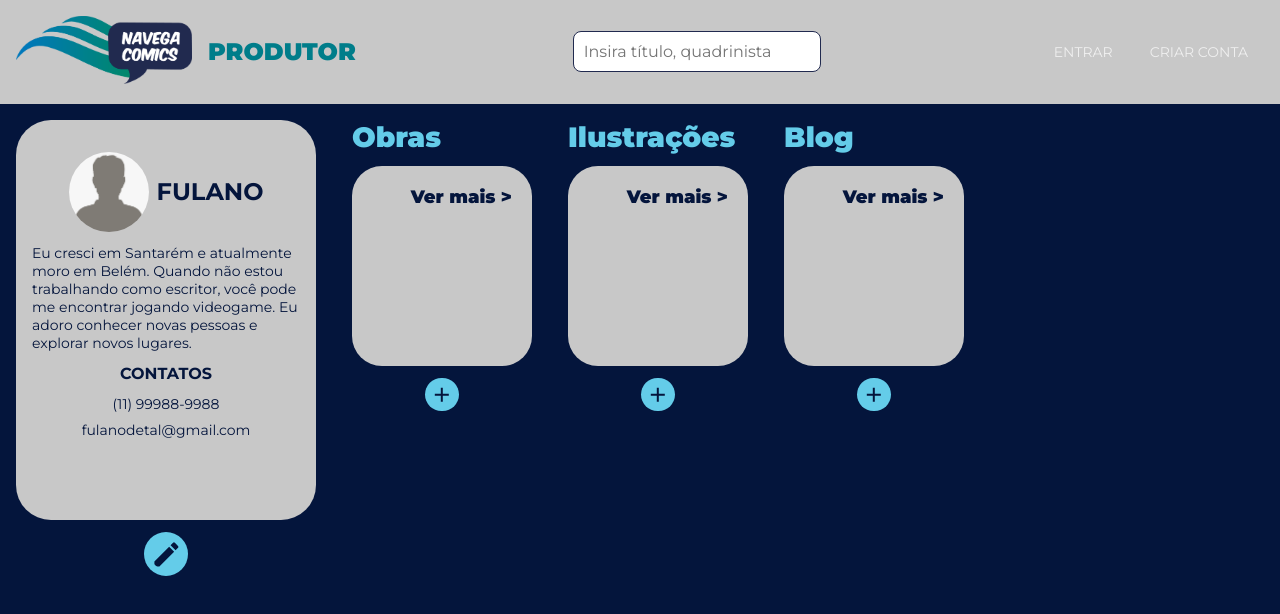
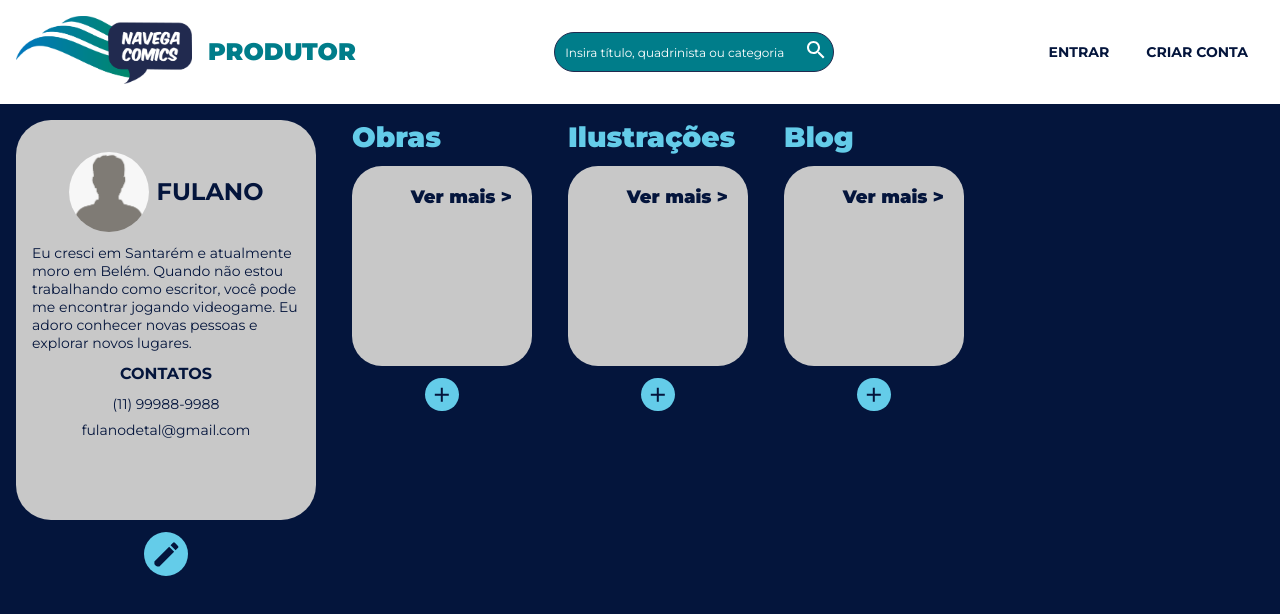
Before and after one commit to YannFigueiredo/narede, a React (Create React App) app in the folder frontend/: page /produtor in a window 1280 px wide. Shown: the top 614 px of the page. Built offline with nearby package versions, Linux system fonts and the light colour scheme.

Commit message:
fix: corrijido header e input

```diff
--- a/frontend/src/components/Header/index.js
+++ b/frontend/src/components/Header/index.js
@@ -63,8 +63,6 @@ export default function Header() {
 
   useEffect(() => updateActualPage(), [actualPage.pathname]);
 
-  useEffect(() => updateActualPage(console.log(isLogged)), [isLogged]);
-
   return(
     <Container variant={actualPage.pathname === "/" ? "home" : "others"}>
       {
@@ -77,7 +75,7 @@ export default function Header() {
       {
         actualPage.pathname === "/" &&
         <MenuWrapper>
-          <Menu ref={menu}>
+          <Menu ref={menu} variant={actualPage.pathname === "/" ? "home" : "others"}>
             <li>
               <a href="/" className={actualPage.pathname === "/" ? "active" : ""}>
                 Página inicial
@@ -141,9 +139,9 @@ export default function Header() {
       <SessionManager>
         {
           isLogged &&
-          <Menu id="logged-container">
+          <Menu id="logged-container" variant={actualPage.pathname === "/" ? "home" : "others"}>
             <li>
-              <a href="#">fulandodetal</a>
+              <a href="#">fulanodetal</a>
               <img src={GenericUser} alt="Foto de perfil" />
             </li>
             <li><a href="#" onClick={exit}>Sair</a></li>
@@ -151,7 +149,7 @@ export default function Header() {
         }
         {
           isLogged === false &&
-          <Menu>
+          <Menu variant={actualPage.pathname === "/" ? "home" : "others"}>
             <li><a href="#" onClick={login}>Entrar</a></li>
             <li><a href="#">Criar conta</a></li>
           </Menu>
--- a/frontend/src/components/Header/styles.js
+++ b/frontend/src/components/Header/styles.js
@@ -3,7 +3,7 @@ import styled from "styled-components";
 export const Container = styled.header`
   background:
   ${({variant, theme}) => {
-    return variant === "home" ? theme.colors.blue["900"] : theme.colors.gray["100"];
+    return variant === "home" ? theme.colors.blue["900"] : "#FFF";
   }};
   display: flex;
   align-items: center;
@@ -72,6 +72,7 @@ export const Menu = styled.ul`
   align-items: center;
   gap: ${({theme}) => theme.spacing.between_elements.very_small};
   text-transform: uppercase;
+  min-height: 60px;
 
   li {
     list-style: none;
@@ -83,13 +84,23 @@ export const Menu = styled.ul`
 
   li a {
     transition: all linear .3s;
-    color: rgba(255, 255, 255, .7);
+    color:
+    ${({variant, theme}) => {
+    return variant === "home" ? "rgba(255, 255, 255, .7)" : theme.colors.blue["900"];
+  }};
     text-decoration: none;
     font-size: ${({theme}) => theme.fontSize.regular};
+    font-weight:
+    ${({variant}) => {
+    return variant === "home" ? 400 : 700;
+  }};
   }
 
   li a:hover, li .active {
-    color: rgba(255, 255, 255, 1);
+    color:
+    ${({variant, theme}) => {
+    return variant === "home" ? "rgba(255, 255, 255, 1)" : theme.colors.blue["400"];
+  }};
     font-weight: 700;
   }
 
--- a/frontend/src/components/Input/index.js
+++ b/frontend/src/components/Input/index.js
@@ -8,8 +8,9 @@ export default function Input({
   isSearch = false
 }) {
   return(
-    <Container width={width}>
+    <Container width={width} isSearch={isSearch}>
       <InputWrapper
+        isSearch={isSearch}
         placeholder={placeholder}
       />
       {isSearch &&
--- a/frontend/src/components/Input/styles.js
+++ b/frontend/src/components/Input/styles.js
@@ -3,12 +3,15 @@ import styled from "styled-components";
 export const Container = styled.div`
   border: 1px solid ${({theme}) => theme.colors.primary};
   width: ${(props) => props.width};
-  border-radius: ${({theme}) => theme.spacing.radius.small};
+  border-radius: ${({theme, isSearch}) => isSearch ? "20px" : theme.spacing.radius.small};
   overflow: hidden;
   display: flex;
   justify-content: space-between;
   align-items: center;
-  background: #FFF;
+  max-width: 17.5rem;
+  width: 100%;
+  background:
+  ${({isSearch, theme}) => isSearch ? theme.colors.blue["400"] : "#FFF"};
 `;
 
 export const InputWrapper = styled.input`
@@ -17,10 +20,16 @@ export const InputWrapper = styled.input`
   width: 100%;
   height: 100%;
   padding: ${({theme}) => theme.spacing.padding.very_small};
-  font-size: ${({theme}) => theme.fontSize.base};
+  font-size: ${({theme}) => theme.fontSize.regular};
+  color: ${({isSearch, theme}) => isSearch ? "#FFF" : theme.colors.blue["900"]};
 
   &:focus {
     outline: none;
+  }
+
+  &::placeholder {
+    color: ${({isSearch}) => isSearch ? "#FFF" : "rgba(255, 255, 255, .7)"};
+    font-size: ${({theme}) => theme.fontSize.small};
   }
 `;
 
```
